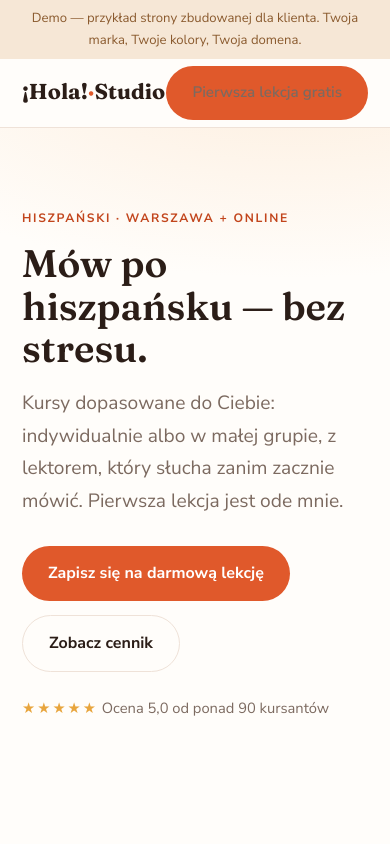
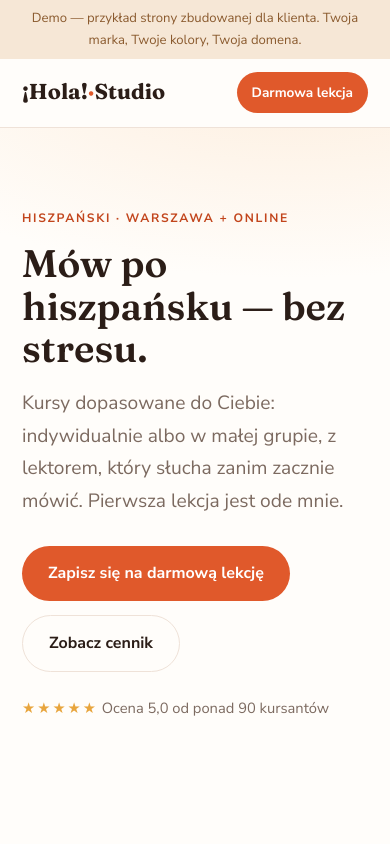
Before and after one commit to Wvdstoep/studio-jezykowe-demo, a plain HTML site: page index.html in a window 390 px wide. Shown: the top 844 px of the page. Drawn offline with Linux system fonts and the light colour scheme.

Commit message:
Fix header button contrast and size on mobile

```diff
--- a/index.html
+++ b/index.html
@@ -27,9 +27,10 @@
   nav{display:flex;align-items:center;justify-content:space-between;height:68px}
   .logo{font-family:Fraunces;font-weight:700;font-size:1.35rem}.logo b{color:var(--accent)}
   .navlinks{display:flex;gap:26px;align-items:center}
-  .navlinks a{text-decoration:none;color:var(--muted);font-weight:600;font-size:.95rem}
-  .navlinks a:hover{color:var(--ink)}
-  @media(max-width:720px){.navlinks a:not(.btn){display:none}}
+  .navlinks a:not(.btn){text-decoration:none;color:var(--muted);font-weight:600;font-size:.95rem}
+  .navlinks a:not(.btn):hover{color:var(--ink)}
+  .navlinks .btn{color:#fff;padding:9px 16px;font-size:.88rem;white-space:nowrap}
+  @media(max-width:720px){.navlinks a:not(.btn){display:none}.navlinks .btn{padding:9px 15px;font-size:.85rem}}
   .hero{padding:80px 0 64px;background:radial-gradient(800px 360px at 75% -10%,#fdeede 0,transparent 60%)}
   .hero .eyebrow{color:var(--accent-deep);font-weight:700;letter-spacing:.14em;text-transform:uppercase;font-size:.76rem;margin-bottom:14px}
   .hero h1{font-size:clamp(2.4rem,6vw,4rem);max-width:16ch}
@@ -69,7 +70,7 @@
 <div class="demo-note">Demo — przykład strony zbudowanej dla klienta. Twoja marka, Twoje kolory, Twoja domena.</div>
 <header><div class="wrap"><nav>
   <div class="logo">¡Hola!<b>·</b>Studio</div>
-  <div class="navlinks"><a href="#oferta">Oferta</a><a href="#cennik">Cennik</a><a href="#o-mnie">O mnie</a><a href="#kontakt" class="btn">Pierwsza lekcja gratis</a></div>
+  <div class="navlinks"><a href="#oferta">Oferta</a><a href="#cennik">Cennik</a><a href="#o-mnie">O mnie</a><a href="#kontakt" class="btn">Darmowa lekcja</a></div>
 </nav></div></header>
 
 <section class="hero"><div class="wrap">
```
